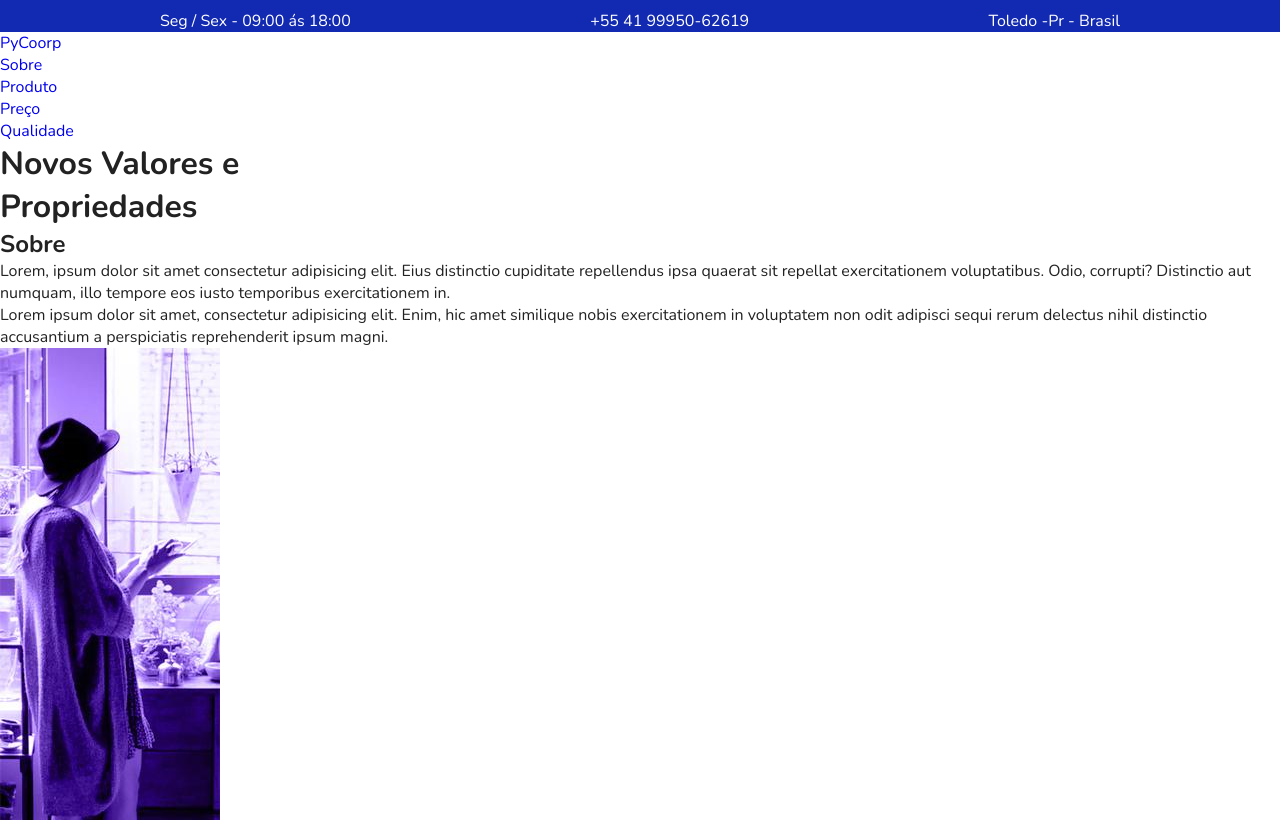
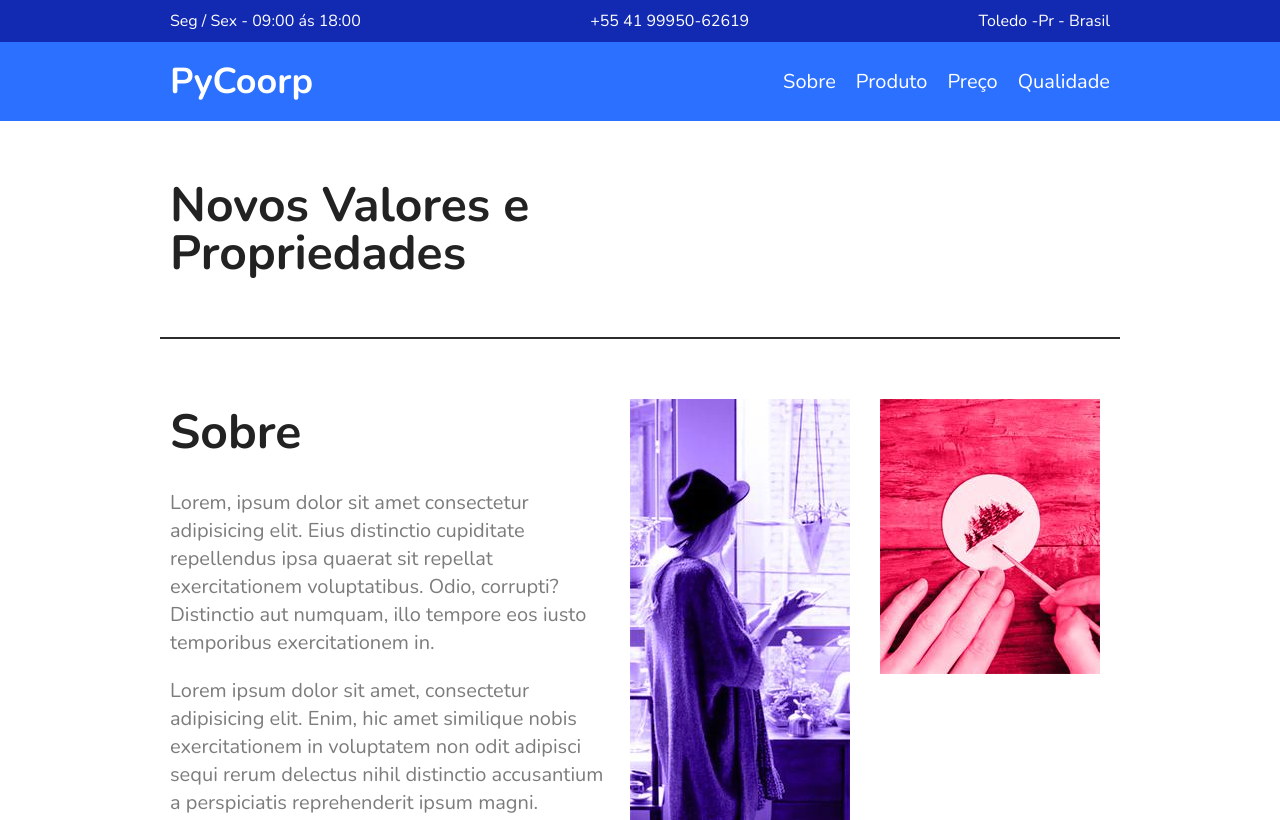
Before and after one commit to digomes87/flebox, a plain HTML site: page 2/index.html in a window 1280 px wide. Shown: the top 820 px of the page. Drawn offline with nearby package versions, Linux system fonts and the light colour scheme.

Commit message:
Inserindo cores

```diff
--- a/2/index.html
+++ b/2/index.html
@@ -23,7 +23,7 @@
       <div class="menu-logo">
         <a href="#">PyCoorp</a>
       </div>
-      <nav>
+      <nav class="menu-nav">
         <ul>
           <li><a href="#sobre">Sobre</a></li>
           <li><a href="#produto">Produto</a></li>
--- a/2/style.css
+++ b/2/style.css
@@ -1,11 +1,17 @@
-body, h1, h2, p,ul ,li, a {
+body,
+h1,
+h2,
+p,
+ul,
+li,
+a {
   margin: 0px;
   padding: 0px;
 }
 
 body {
   font-family: "Nunito", Arial, Helvetica, sans-serif;
-  color:#222;
+  color: #222;
 }
 
 ul {
@@ -39,6 +45,131 @@ img {
   padding-top: 10px;
 }
 
+.superinfo p,
+.superinfo a {
+  margin: 0 10px 10px 10px;
+}
+
 .superinfo a {
   color: white;
 }
+
+/* Menu */
+
+.menu-bg {
+  background: #2c70ff;
+}
+
+.menu {
+  max-width: 960px;
+  margin: 0 auto;
+  padding: 15px 0;
+  display: flex;
+  flex-wrap: wrap;
+  justify-content: space-between;
+  align-items: center;
+}
+
+.menu a {
+  color: white;
+}
+
+.menu-logo a {
+  font-size: 2.25em;
+  font-weight: bold;
+  margin: 0 10px;
+}
+
+.menu-nav ul {
+  display: flex;
+  flex-wrap: wrap;
+}
+
+.menu-nav a {
+  font-size: 1.25em;
+  padding: 10px;
+}
+
+.menu-nav a:hover {
+  color: #122ab2;
+}
+
+.introducao {
+  font-size: 3em;
+  line-height: 1;
+  max-width: 960px;
+  margin: 0 auto;
+  padding: 60px 10px;
+}
+
+.sobre {
+  border-top: 2px solid #2c2c2c;
+  border-bottom: 2px solid #2c70ff;
+  max-width: 960px;
+  margin: 0 auto;
+  padding: 60px 0;
+  display: flex;
+  flex-wrap: wrap;
+}
+
+.sobre-info {
+  flex: 2 1 300px;
+  margin: 0 10px;
+}
+
+.sobre-info h1 {
+  font-size: 3em;
+  margin-bottom: .5em;
+}
+
+.sobre-info p {
+  font-size: 1.25em;
+  line-height: 1.4;
+  margin-bottom: 1em;
+  color: #7c7c7c;
+}
+
+.sobre-img {
+  flex: 1 1 160px;
+  margin: 0 10px;
+}
+
+/* Produtos */
+.produtos {
+  max-width: 960px;
+  margin: 60px auto;
+}
+
+.produtos h1 {
+  font-size: 3em;
+  margin: 0 10px 60px 10px;
+}
+
+.produtos-container {
+  display: flex;
+  flex-wrap: wrap;
+}
+
+.produtos-item {
+  flex: 1 1 175px;
+  margin: 10px;
+}
+
+.produtos-item h2 {
+  font-size: 3em;
+  color: #a4a4a4;
+  background: #f7f7f7;
+  padding: 60px 20px;
+}
+
+.purple {
+  border-top: 8px solid #81ff;
+}
+
+.pink {
+  border-top: 8px solid #f9265e;
+}
+
+.blue {
+  border-top: 8px solid #66d9eb;
+}
```
Lines whose indentation alone changed are shown as unchanged.
